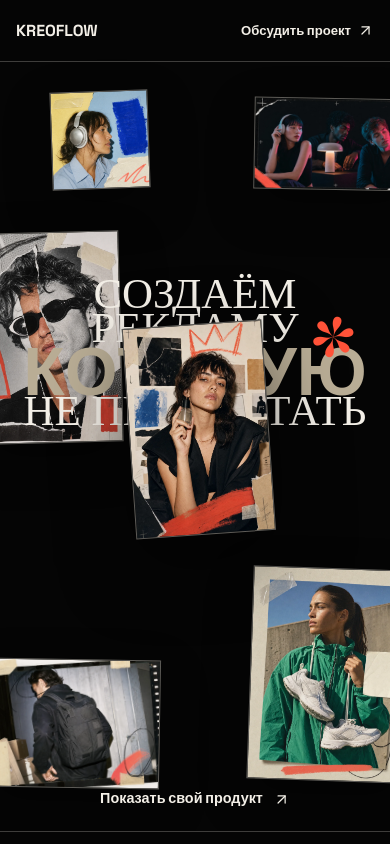
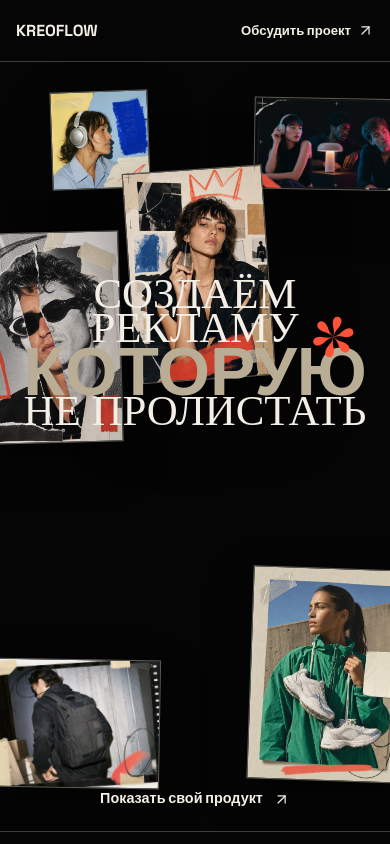
Before and after one commit to maks1son/kreoflow, a Next.js app: page / in a window 390 px wide. Shown: the top 844 px of the page. Built offline with nearby package versions, Linux system fonts and the light colour scheme.

Commit message:
Layer hero portrait behind headline

```diff
--- a/src/app/landing.css
+++ b/src/app/landing.css
@@ -197,10 +197,10 @@
 }
 
 .kfn-hero-shot--center {
-  top: 39%;
+  top: 15%;
   left: 48.2%;
-  z-index: 10;
-  width: clamp(190px, 15.2vw, 244px);
+  z-index: 5;
+  width: clamp(184px, 14vw, 228px);
   aspect-ratio: 2 / 3;
   transform: translate(-50%, -20%) rotate(-4deg);
   box-shadow: 0 26px 70px rgb(0 0 0 / 0.52);
@@ -812,7 +812,7 @@
   }
 
   .kfn-hero-shot--center {
-    top: 44%;
+    top: 22%;
     left: 51%;
     width: 34vw;
   }
@@ -1027,7 +1027,7 @@
   }
 
   .kfn-hero-shot--center {
-    top: 43%;
+    top: 21%;
     width: 36vw;
   }
 
```
